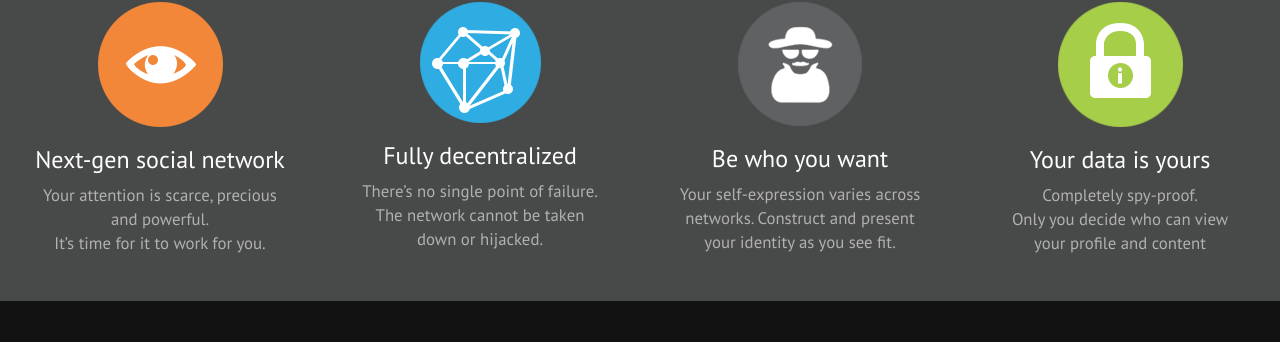
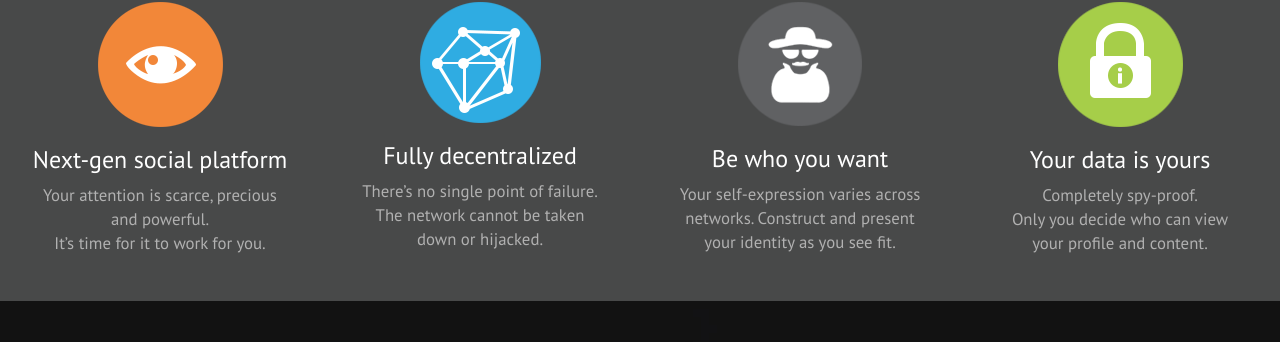
Before and after one commit to synereo/synereo.github.io, a Jekyll site: the page built from index.html, in a window 1280 px wide and 900 px high, scrolled down 1414 px. Shown: the part 116-458 px from the top of the window. Built offline with Jekyll 4.4.1, drawn with Linux system fonts in a browser that asks for light colours; nearby versions of some CDN libraries.

Commit message:
Network -> Platform

```diff
--- a/_layouts/home.html
+++ b/_layouts/home.html
@@ -84,7 +84,7 @@
           <div class="row">
             <div class="col-md-3 feature">
               <img src="/img/icons/nextgen.png">
-              <h3>Next-gen social network</h3>
+              <h3>Next-gen social platform</h3>
               <p>Your attention is scarce, precious</br> and powerful.</br> It’s time for it to work for you.</p>
             </div>
             <div class="col-md-3 feature">
@@ -100,7 +100,7 @@
             <div class="col-md-3 feature">
               <img src="/img/icons/yourdata.png">
               <h3>Your data is yours</h3>
-              <p>Completely spy-proof.</br> Only you decide who can view</br> your profile and content</p>
+              <p>Completely spy-proof.</br> Only you decide who can view</br> your profile and content.</p>
             </div>
           </div>
         </div>
```
